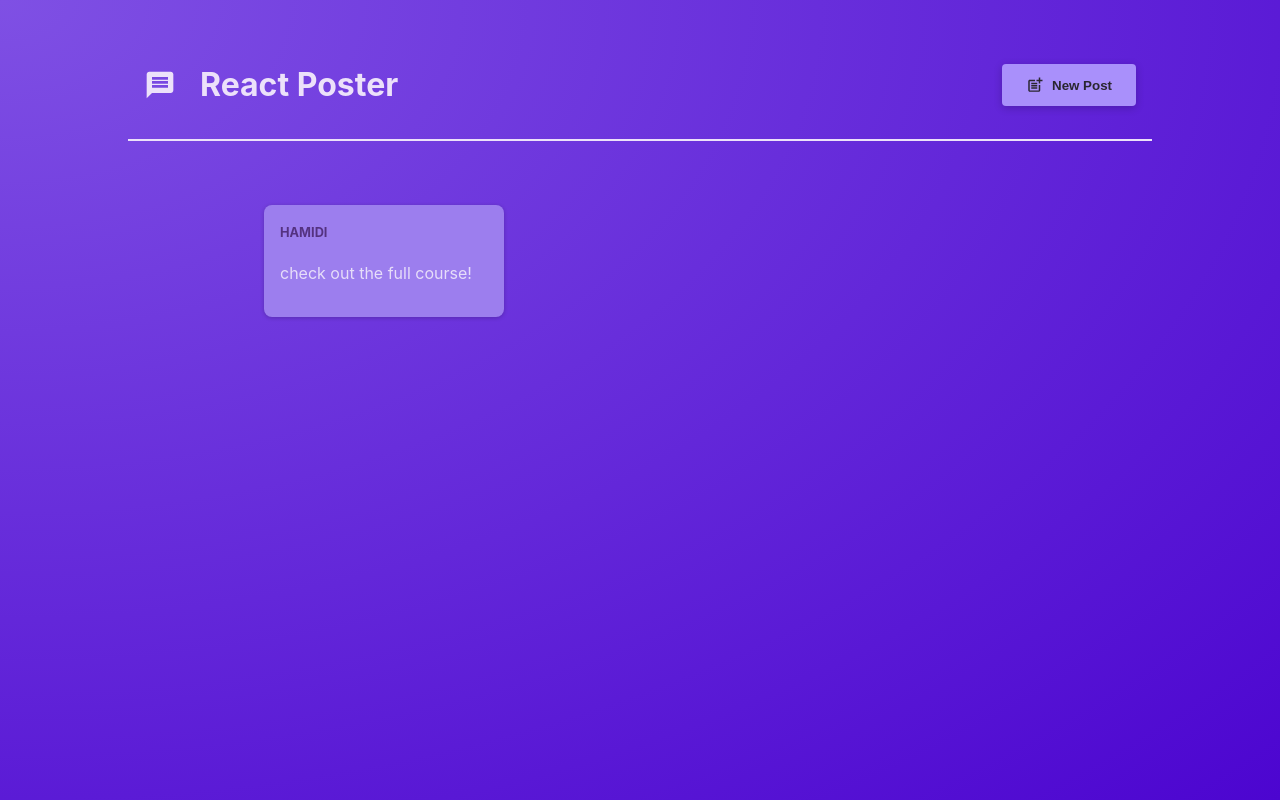
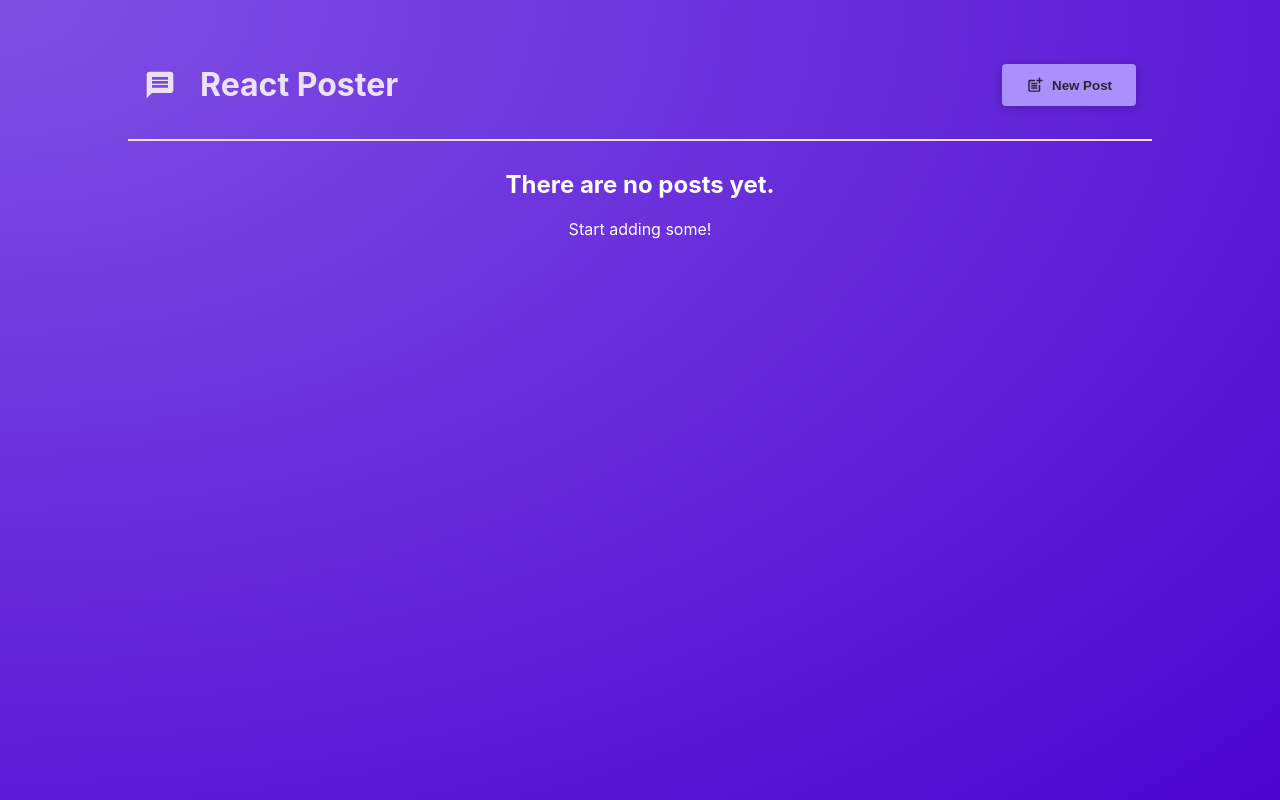
Before and after one commit to Amine-Hamidi/react-crash-course, a React (Vite) app: page / in a window 1280 px wide. Built offline with nearby package versions, Linux system fonts and the light colour scheme.

Commit message:
Outputting List Data

```diff
--- a/src/components/ListPosts.jsx
+++ b/src/components/ListPosts.jsx
@@ -20,15 +20,26 @@
     return (
         <>
           {isPosting && (
-            <Modal onClose={onStopPosting} onAddPost={addPostHandler}>
+            <Modal onClose={onStopPosting} >
               <NewPost
                 onCancel={onStopPosting}
+                onAddPost={addPostHandler}
               />
             </Modal>
           )}
-            <ul className={Classes.posts}>
-                <Post author="HAMIDI" body="check out the full course!" />
+            {posts.length>0 &&(
+              <ul className={Classes.posts}>
+                  {posts.map((post) => (
+                    <Post key={post.body} author={post.author} body={post.body} />
+                ))}
             </ul>
+            )}
+            {posts.length===0 &&(
+              <div style={ {textAlign:'center', color:'white'}}>
+                <h2>There are no posts yet.</h2>
+                <p>Start adding some!</p>
+              </div>
+              )}
         </>
     );
 }
```
